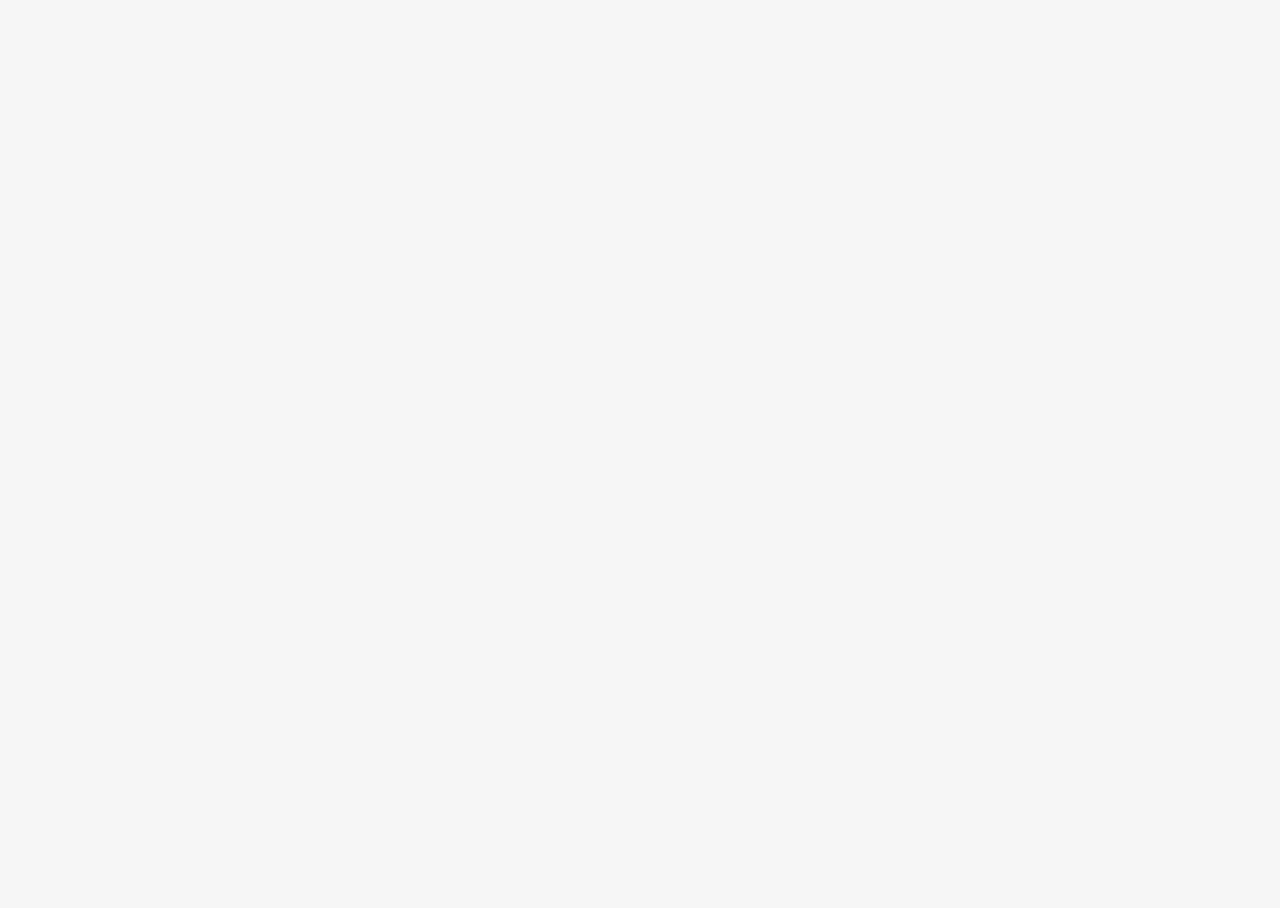
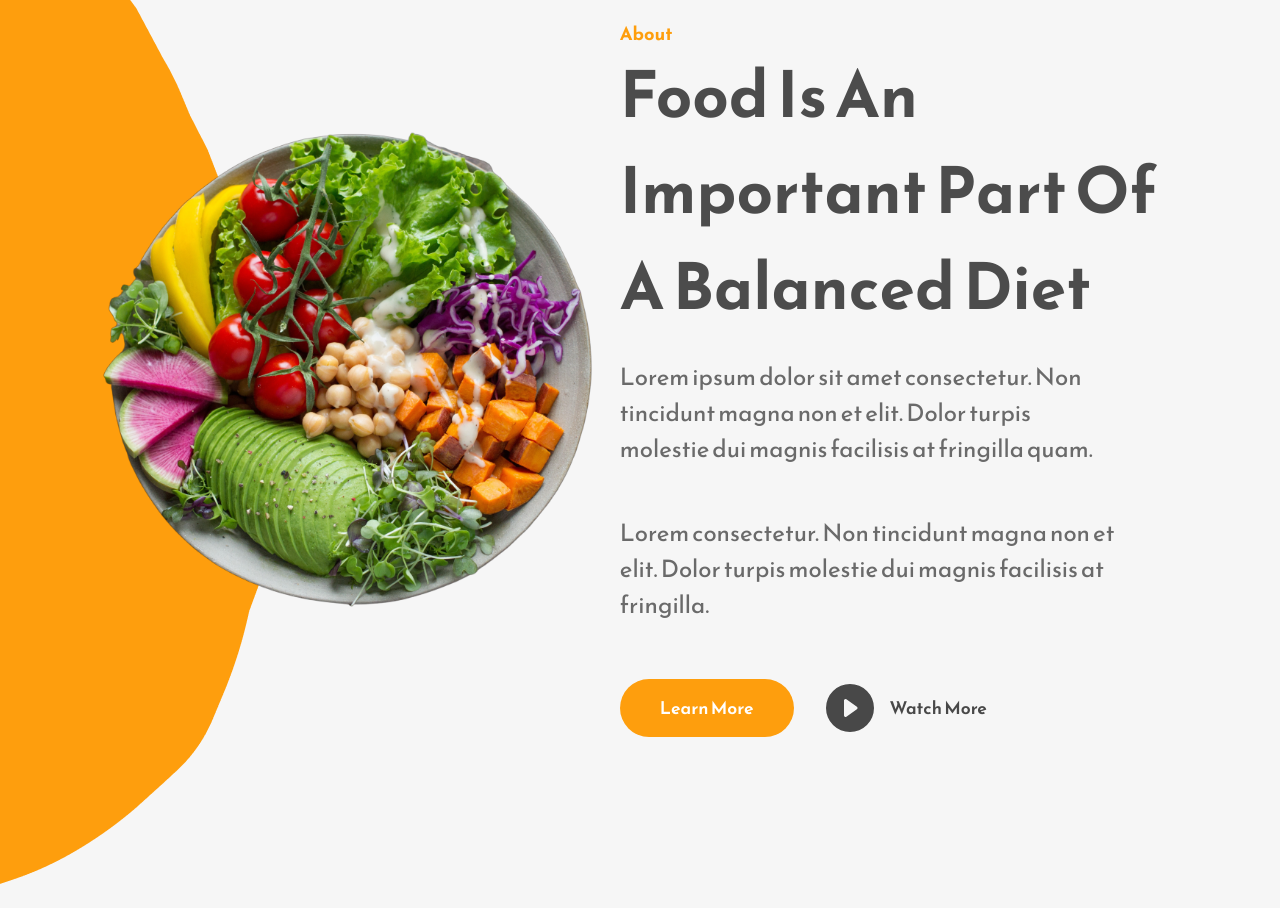
Before and after one commit to yogeshbansal7/Food-Landing_page, a React (Create React App) app: page / in a window 1280 px wide. Shown: the part 1300-2208 px from the top of the page. Before the commit the page ends 1000 px from the top, so only its background shows below. Built offline with nearby package versions, Linux system fonts and the light colour scheme.

Commit message:
About sectiom completed

```diff
--- a/src/App.js
+++ b/src/App.js
@@ -1,10 +1,12 @@
 import './App.css';
-import Home from "./components/Home"
+import Home from "./components/Home";
+import About from './components/About';
 
 function App() {
   return (
     <div className="App">
       <Home />
+      <About />
     </div>
   );
 }
--- a/src/components/About.js
+++ b/src/components/About.js
@@ -1,9 +1,27 @@
 import React from 'react'
+import AboutBackground from "../Assets/about-background.png";
+import AboutBackgroundImage from "../Assets/about-background-image.png";
+import { BsFillPlayCircleFill } from "react-icons/bs";
 
 const About = () => {
   return (
-    <div>
-      About
+    <div className='about-section-container' >
+      <div className='about-background-image-container' >
+        <img src={AboutBackground} alt="" />
+      </div>
+      <div className='about-section-image-container' >
+        <img src={AboutBackgroundImage} alt="" />
+      </div>
+      <div className="about-section-text-container">
+        <p className='primary-subheading'>About</p>
+        <h1 className="primary-heading">Food Is An Important Part Of A Balanced Diet</h1>
+        <p className='primary-text' >Lorem ipsum dolor sit amet consectetur. Non tincidunt magna non et elit. Dolor  turpis molestie dui magnis facilisis at fringilla quam.</p>
+        <p className='primary-text' >Lorem consectetur. Non tincidunt magna non et elit. Dolor  turpis molestie dui magnis facilisis at fringilla.</p>
+        <div className='about-buttons-container' >
+            <button className='secondary-button' >Learn More</button>
+            <button className='watch-video-button' > <BsFillPlayCircleFill />Watch More </button>
+        </div>
+      </div>
     </div>
   )
 }
```
